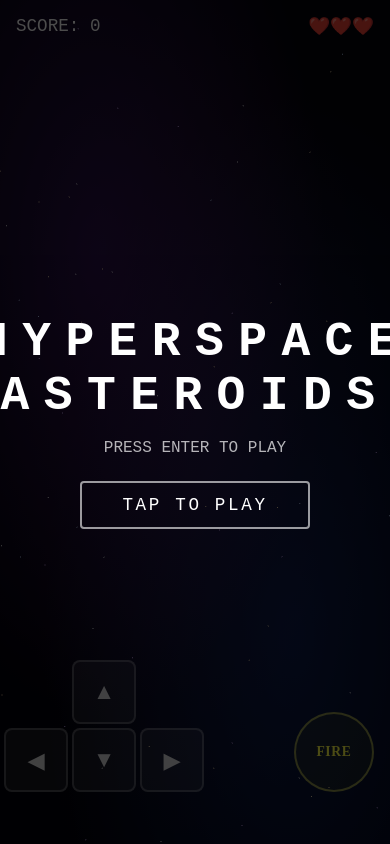
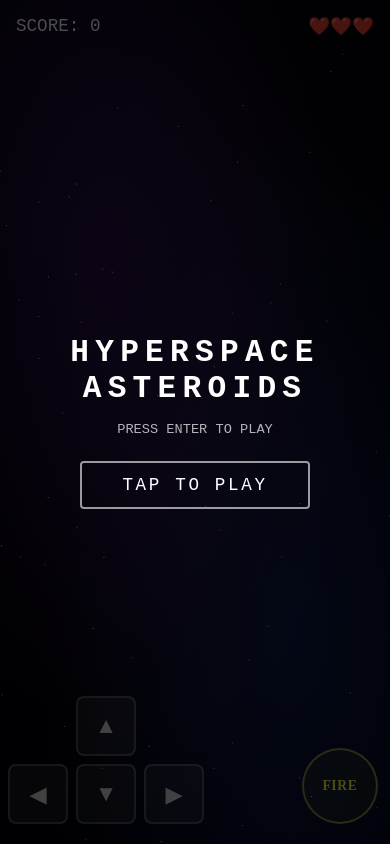
Before and after one commit to heagandev/threejs-agent-starter, a website built with Vite: page index.html in a window 390 px wide. Built offline with nearby package versions, Linux system fonts and the light colour scheme.

Commit message:
fix(asteroids): mobile UI — responsive title, dvh viewport, safe d-pad/fire button positions
- Use 100dvh so canvas + controls account for mobile browser chrome
- clamp() title font-size so 'HYPERSPACE ASTEROIDS' fits narrow phones
- Move d-pad and fire button up + inward so they sit fully on-screen above the Chrome bottom bar
- Add safe-area-inset-bottom padding for notched devices
- Short-viewport media query shrinks controls on small phones

```diff
--- a/src/style.css
+++ b/src/style.css
@@ -19,6 +19,9 @@ body, html {
   position: relative;
   width: 100vw;
   height: 100vh;
+  /* Use dynamic viewport height on browsers that support it — accounts for
+     mobile browser chrome (address bar, tab strip) appearing/disappearing. */
+  height: 100dvh;
 }
 
 canvas {
@@ -55,16 +58,21 @@ canvas {
   text-align: center;
   z-index: 20;
   background: rgba(0, 0, 0, 0.7);
+  padding: 1.5rem;
 }
 
 .screen-overlay h1 {
-  font-size: 3rem;
-  letter-spacing: 0.3em;
+  /* Scales with viewport but never gets so big it clips on narrow phones */
+  font-size: clamp(1.6rem, 8vw, 3rem);
+  letter-spacing: 0.2em;
   margin-bottom: 1rem;
+  line-height: 1.15;
+  max-width: 100%;
+  word-wrap: break-word;
 }
 
 .screen-overlay p {
-  font-size: 1rem;
+  font-size: clamp(0.85rem, 3.5vw, 1rem);
   opacity: 0.7;
 }
 
@@ -98,15 +106,17 @@ canvas {
   bottom: 0;
   left: 0;
   width: 100%;
-  height: 200px;
+  height: 220px;
   z-index: 15;
   pointer-events: none;
+  /* Respect notches and home-bar safe areas */
+  padding-bottom: env(safe-area-inset-bottom, 0);
 }
 
 .ctrl-btn {
   position: absolute;
-  width: 64px;
-  height: 64px;
+  width: 60px;
+  height: 60px;
   display: flex;
   align-items: center;
   justify-content: center;
@@ -125,18 +135,19 @@ canvas {
   background: rgba(255,255,255,0.22);
 }
 
-/* D-pad positions (bottom-left cluster) */
-#ctrl-thrust { bottom: 120px; left:  72px; }
-#ctrl-left   { bottom:  52px; left:   4px; }
-#ctrl-brake  { bottom:  52px; left:  72px; }
-#ctrl-right  { bottom:  52px; left: 140px; }
+/* D-pad positions (bottom-left cluster) — bumped up and inward so nothing
+   sits under the browser bottom bar or off-screen on narrow phones */
+#ctrl-thrust { bottom: 88px;  left:  76px; }
+#ctrl-left   { bottom:  20px; left:   8px; }
+#ctrl-brake  { bottom:  20px; left:  76px; }
+#ctrl-right  { bottom:  20px; left: 144px; }
 
 /* Fire button (bottom-right) */
 #ctrl-fire {
-  bottom: 52px;
-  right: 16px;
-  width: 80px;
-  height: 80px;
+  bottom: 20px;
+  right: 12px;
+  width: 76px;
+  height: 76px;
   font-size: 0.85rem;
   font-weight: bold;
   letter-spacing: 0.05em;
@@ -149,6 +160,16 @@ canvas {
   background: rgba(255,255,0,0.25);
 }
 
+/* Very short viewports — shrink controls so they don't dominate */
+@media (max-height: 640px) {
+  .ctrl-btn { width: 52px; height: 52px; font-size: 1.2rem; }
+  #ctrl-thrust { bottom: 76px; left: 66px; }
+  #ctrl-left   { bottom: 16px; left:  6px; }
+  #ctrl-brake  { bottom: 16px; left: 66px; }
+  #ctrl-right  { bottom: 16px; left: 126px; }
+  #ctrl-fire   { bottom: 16px; right: 10px; width: 64px; height: 64px; }
+}
+
 /* Hide D-pad on desktop (mouse/trackpad) */
 @media (hover: hover) and (pointer: fine) {
   #mobile-controls {
```
